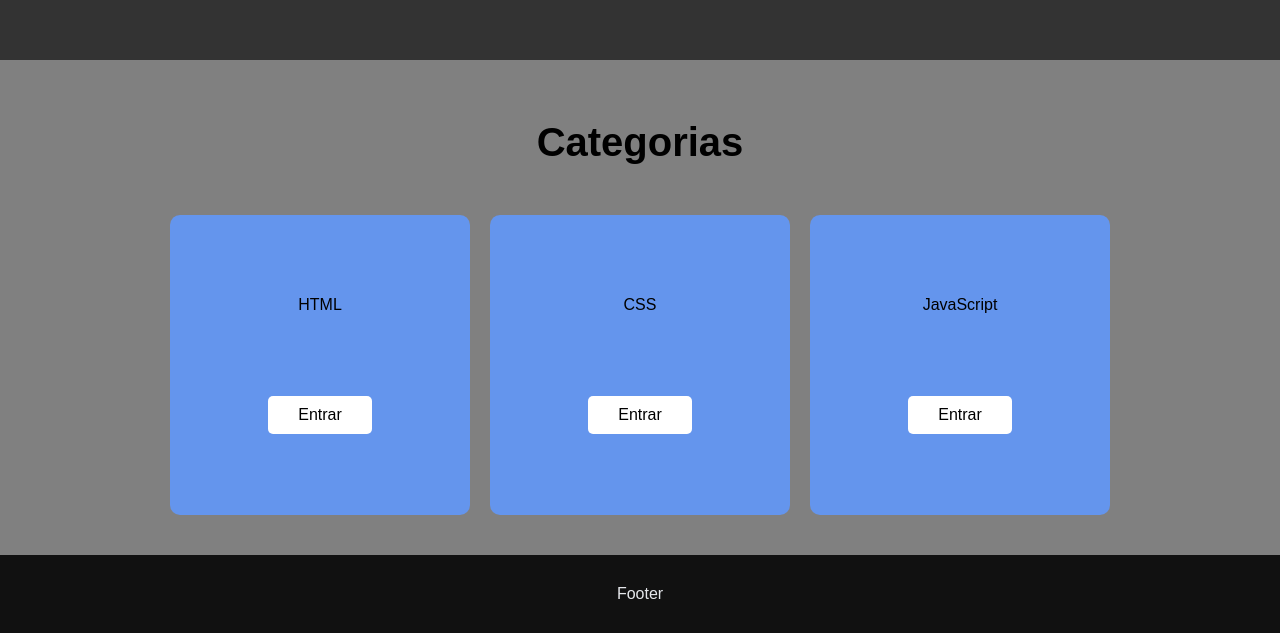
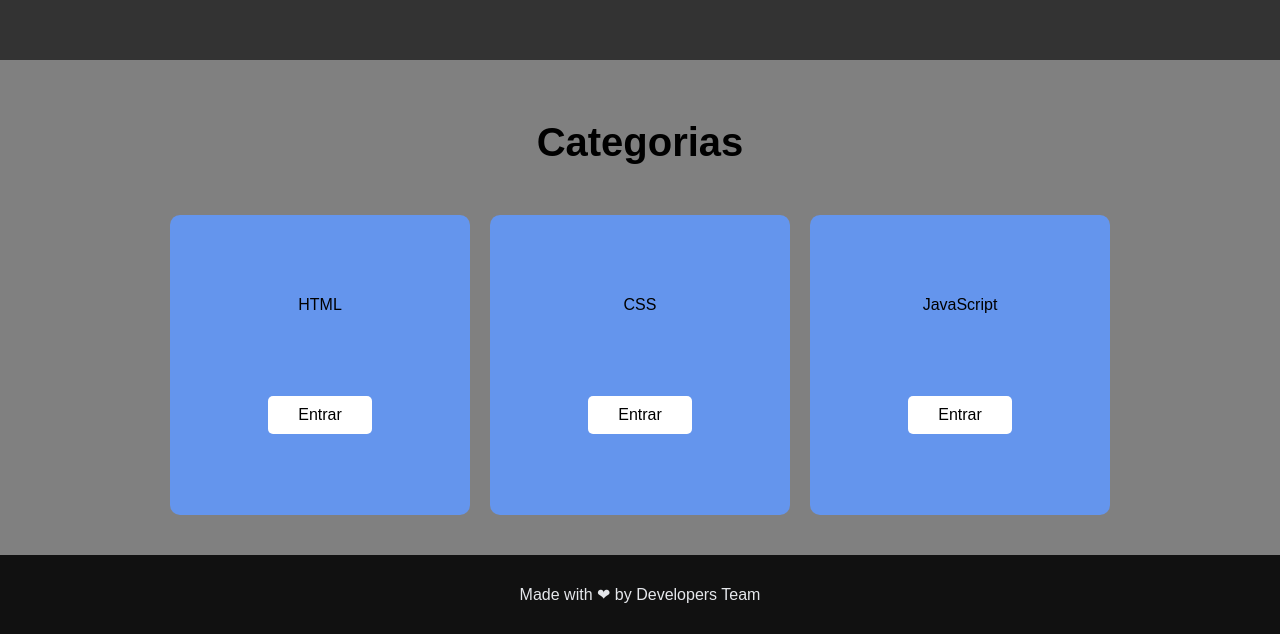
Before and after one commit to jaenfigueroa/quizz-code-client, a React (Vite) app: page /home in a window 1280 px wide. Shown: the part 800-1434 px from the top of the page. Built offline with nearby package versions, Linux system fonts and the light colour scheme; a web font is replaced by a local one.

Commit message:
Change the text of the footer

```diff
--- a/src/components/Footer/Footer.jsx
+++ b/src/components/Footer/Footer.jsx
@@ -4,7 +4,9 @@ import './Footer.css'
 export const Footer = () => {
   return (
     <footer className='footer'>
-      Footer
+      <p className='footer__text'>
+        Made with <span className='footer__heart'>❤</span> by Developers Team{' '}
+      </p>
     </footer>
   )
 }
```
